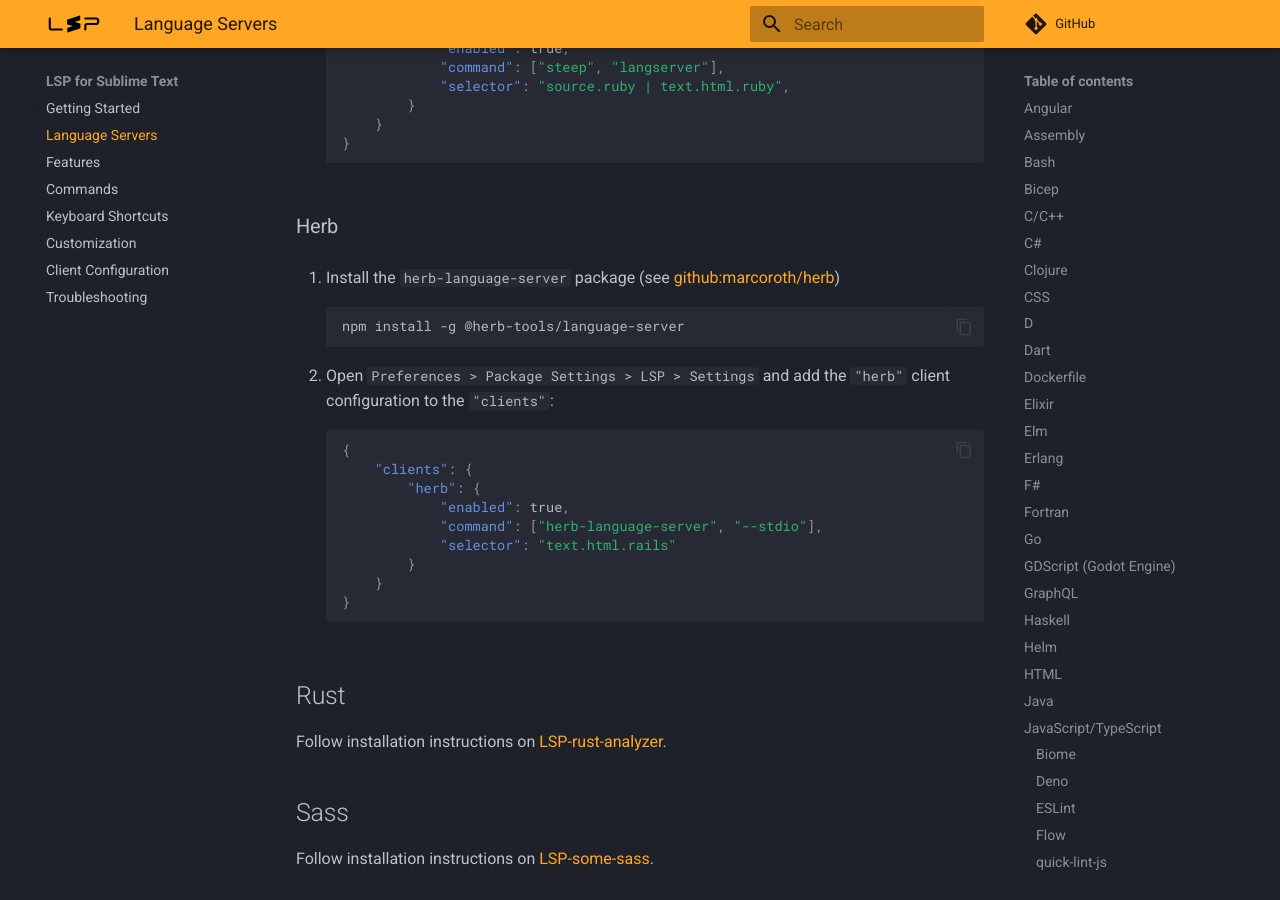
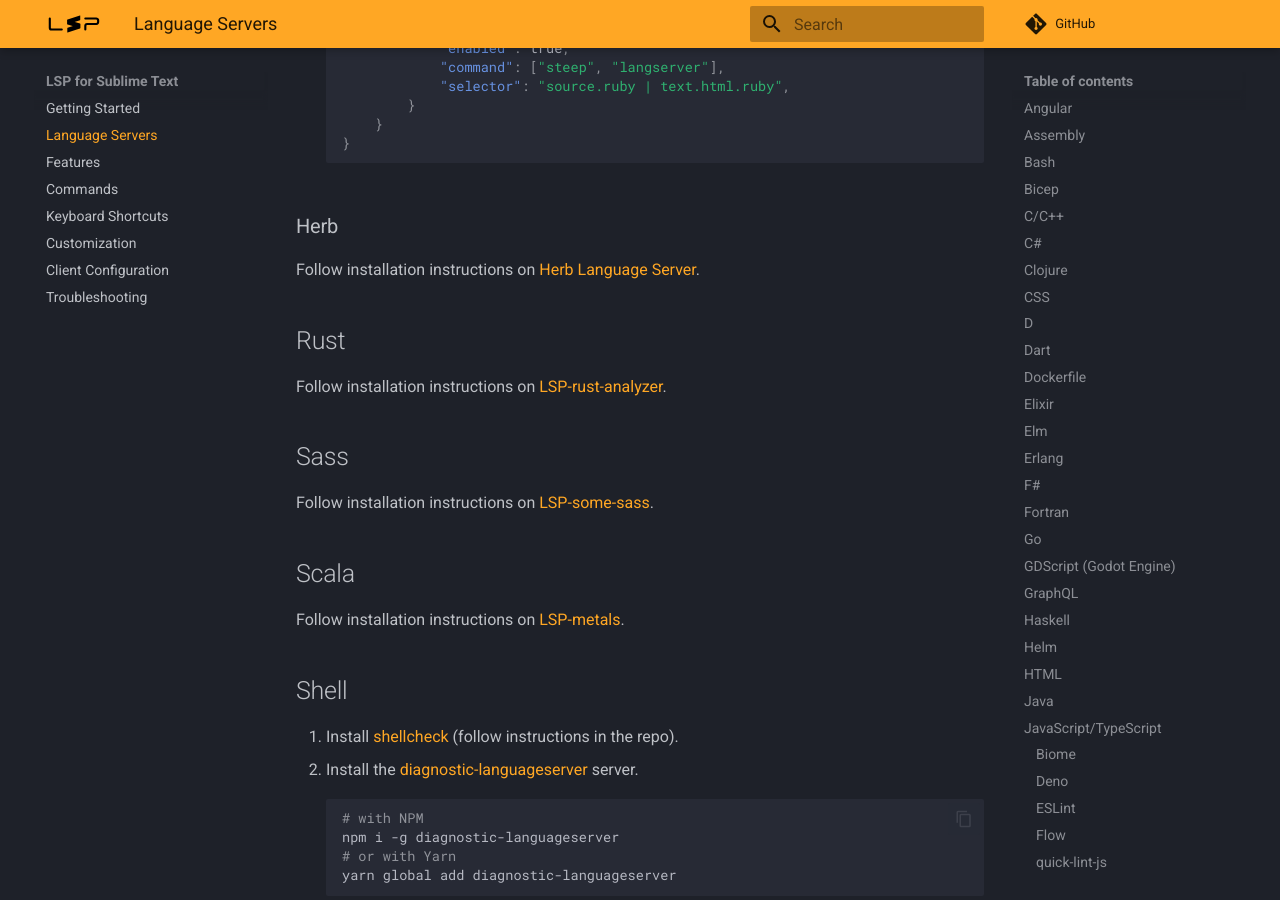
Before and after one commit to sublimelsp/LSP, an MkDocs documentation site: the page built from docs/src/language_servers.md, in a window 1280 px wide and 900 px high, scrolled down 18058 px. Built offline with MkDocs 1.6.1 and Material for MkDocs 9.7.7, drawn with Linux system fonts in a browser that asks for light colours; comment, search, counter and statistics services are not loaded.

Commit message:
Update Herb installation instructions (#2613)
Since Herb Language Server already has official installation instructions for Sublime Text, this commit refers to them.

````diff
--- a/docs/src/language_servers.md
+++ b/docs/src/language_servers.md
@@ -757,25 +757,8 @@
     ```
 
 ### Herb
-1. Install the `herb-language-server` package (see [github:marcoroth/herb](https://github.com/marcoroth/herb))
 
-    ```sh
-    npm install -g @herb-tools/language-server
-    ```
-
-2. Open `Preferences > Package Settings > LSP > Settings` and add the `"herb"` client configuration to the `"clients"`:
-
-    ```jsonc
-    {
-        "clients": {
-            "herb": {
-                "enabled": true,
-                "command": ["herb-language-server", "--stdio"],
-                "selector": "text.html.rails"
-            }
-        }
-    }
-    ```
+Follow installation instructions on [Herb Language Server](https://herb-tools.dev/projects/language-server#sublime-text-using-sublime-lsp).
 
 ## Rust
 
````
